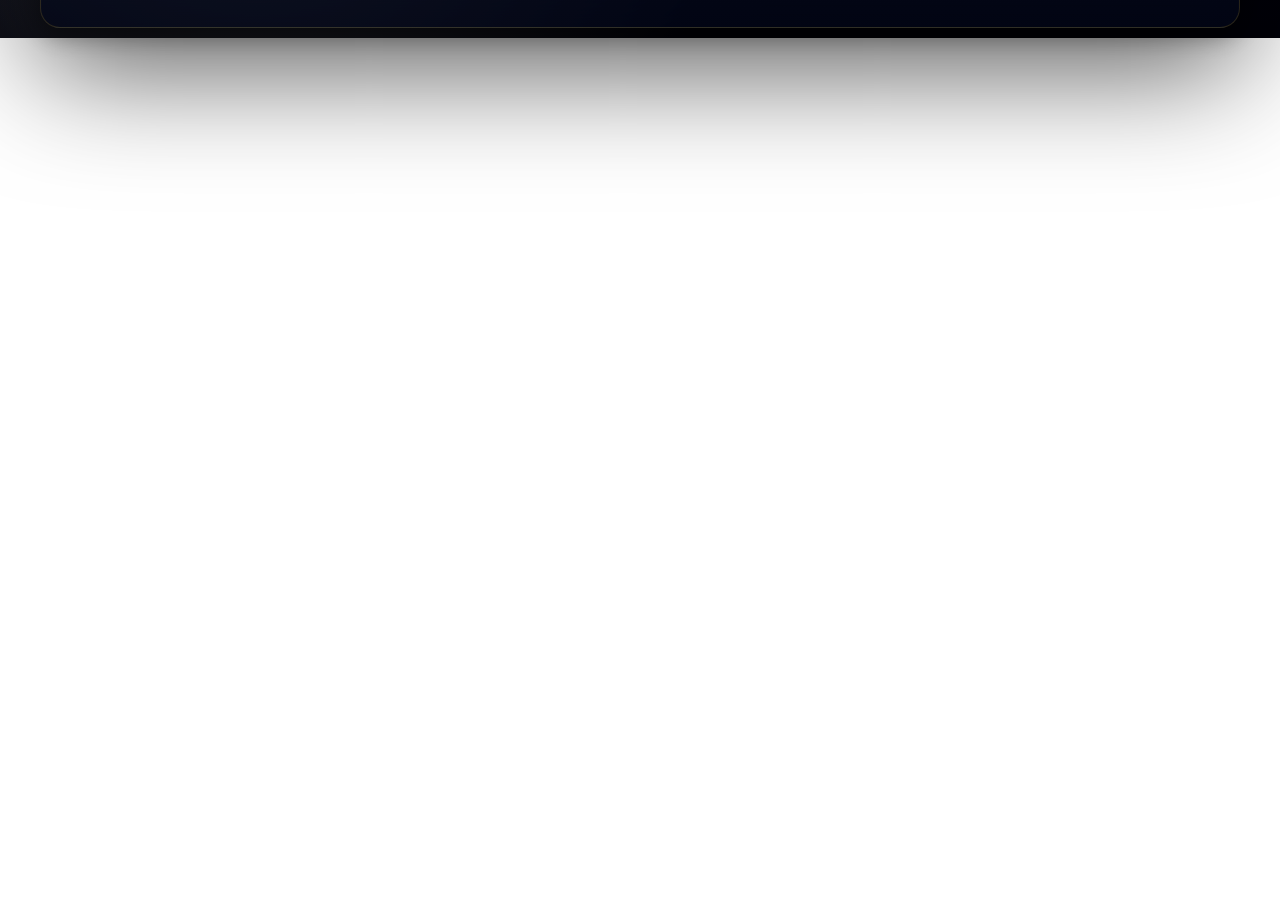
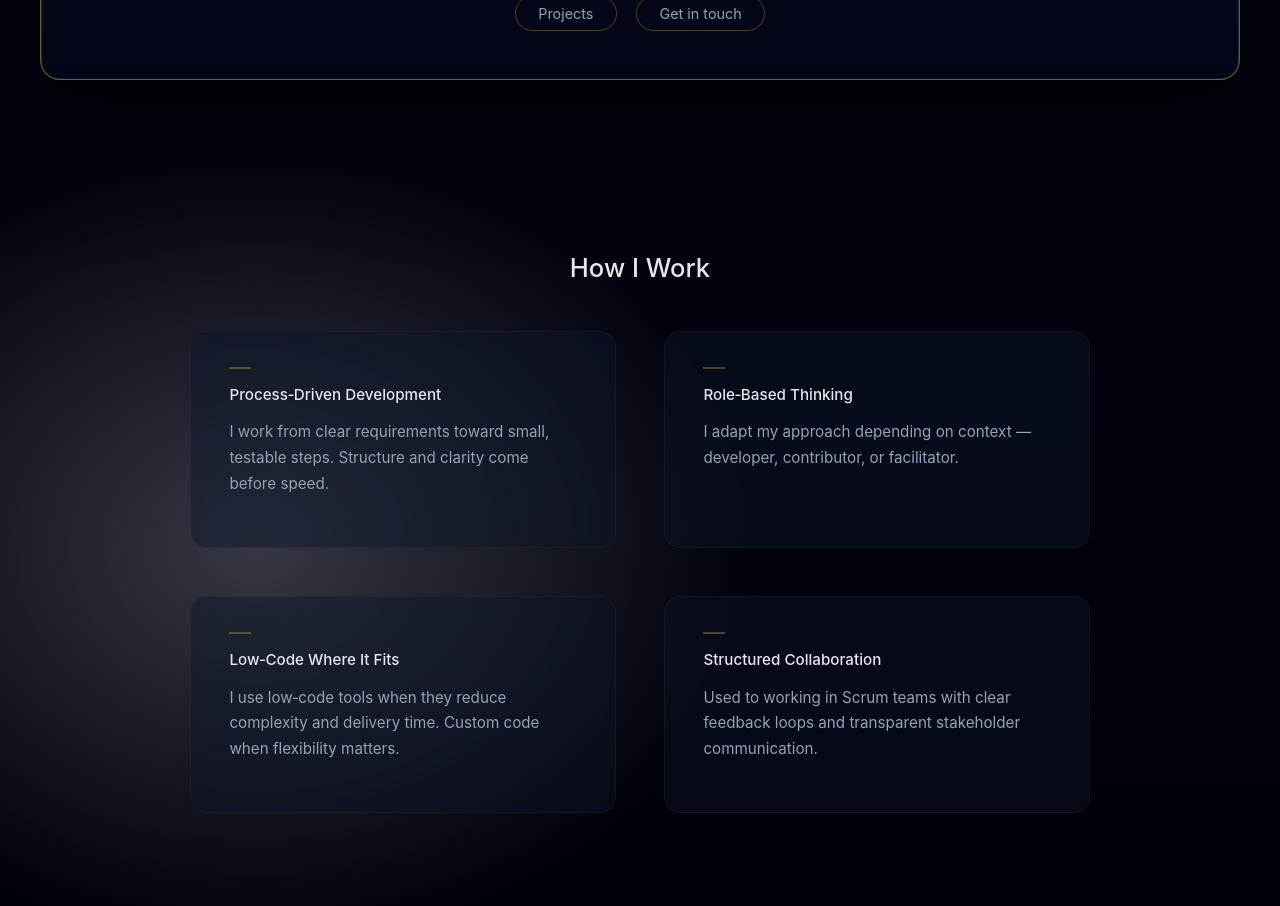
Before and after one commit to wojtek-strzyzowski/Portfolio, a Vue app in the folder Portfolio/: page / in a window 1280 px wide. Shown: the part 940-1846 px from the top of the page. Before the commit the page ends 978 px from the top, so only its background shows below. Built offline with nearby package versions, Linux system fonts and the light colour scheme.

Commit message:
feat: finalize How I Work

```diff
--- a/Portfolio/src/App.vue
+++ b/Portfolio/src/App.vue
@@ -2,6 +2,7 @@
 
 import AppHeader from "@/components/layouts/AppHeader.vue"
 import AppHero from "@/components/sections/HeroSection.vue"
+import About from "@/components/sections/AboutSection.vue"
 
 </script>
 
@@ -23,10 +24,7 @@ import AppHero from "@/components/sections/HeroSection.vue"
       <AppHero />
     <!--</section> -->
 
-
-    <section id="about" class="section">
-      <!-- About -->
-    </section>
+    <About />
 
     <section id="projects" class="section">
       <!-- Projects -->
--- a/Portfolio/src/assets/scss/components/surface.scss
+++ b/Portfolio/src/assets/scss/components/surface.scss
@@ -11,13 +11,13 @@
   backdrop-filter: blur(18px);
   border-radius: 20px;
 
-  border: 1px solid rgba(212, 175, 55, 0.18);
+  border: 1px solid rgba(212, 175, 55, 0.5);
 
 
   box-shadow:
       0 40px 120px rgba(0, 0, 0, 0.65),
       0 8px 24px rgba(0, 0, 0, 0.35),
-      inset 0 1px 2px rgba(255, 255, 255, 0.05);
+      inset 0 1px 2px rgba(255, 255, 255, 0.5);
 
 
   padding: 3rem;
--- /dev/null
+++ b/Portfolio/src/assets/scss/layout/about.scss
@@ -0,0 +1,67 @@
+@use "../abstracts/variables" as vars;
+
+
+.approach {
+  padding: 6rem 0;
+}
+
+.approach__inner {
+  max-width: 900px;         // 👈 bewusst schmaler als Hero
+  margin-inline: auto;
+  padding-inline: 2rem;
+}
+
+.approach__title {
+    font-size: clamp(1.6rem, 2vw, 2rem);
+    font-weight: 500;
+    margin-bottom: 3rem;
+    text-align: center;
+
+    color: vars.$text-primary;
+  }
+
+  .approach__grid {
+    display: grid;
+    grid-template-columns: repeat(2, 1fr);
+    gap: 3rem;
+  }
+
+
+  .approach__item {
+    padding: 2.2rem 2.4rem;
+    border-radius: 16px;
+
+    background: rgba(15, 23, 42, 0.45);
+    backdrop-filter: blur(6px);
+
+    border: 1px solid rgba(255, 255, 255, 0.04);
+  }
+
+
+.approach__item::before {
+  content: "";
+  display: block;
+  width: 22px;
+  height: 2px;
+  margin-bottom: 1rem;
+
+  background: rgba(212, 175, 55, 0.35);
+}
+
+
+
+  .approach__item h3 {
+    font-size: 0.95rem;
+    font-weight: 500;
+    margin-bottom: 0.6rem;
+
+    color: vars.$text-primary;
+  }
+
+
+  .approach__item p {
+    font-size: 0.95rem;
+    line-height: 1.7;
+
+    color: vars.$text-secondary;
+  }
--- a/Portfolio/src/assets/scss/layout/hero.scss
+++ b/Portfolio/src/assets/scss/layout/hero.scss
@@ -1,7 +1,7 @@
 @use "../abstracts/variables" as vars;
 
 .hero {
-  min-height: 30vh;
+  min-height: 60vh;
   display: flex;
   align-items: center;
 
--- a/Portfolio/src/assets/scss/main.scss
+++ b/Portfolio/src/assets/scss/main.scss
@@ -9,6 +9,7 @@
 @use "layout/header";
 @use "layout/hero";
 @use "layout/introquote";
+@use "layout/about";
 //@use "layout/sections";
 
 /* components */
--- a/Portfolio/src/components/layouts/AppHeader.vue
+++ b/Portfolio/src/components/layouts/AppHeader.vue
@@ -7,7 +7,7 @@
 
         <ul class="header-links">
 
-            <li><a href="#about">About</a></li>
+            <li><a href="#about">What I do / How I think</a></li>
             <li><a href="#projects">Projects</a></li>
             <li><a href="#contact">Contact</a></li>
 
--- a/Portfolio/src/components/sections/AboutSection.vue
+++ b/Portfolio/src/components/sections/AboutSection.vue
@@ -0,0 +1,44 @@
+<template>
+    <section id="about" class="section approach">
+      <div class="approach__inner">
+
+        <h2 class="approach__title">How I Work</h2>
+
+        <div class="approach__grid">
+
+          <div class="approach__item">
+            <h3>Process‑Driven Development</h3>
+            <p>
+              I work from clear requirements toward small, testable steps.
+              Structure and clarity come before speed.
+            </p>
+          </div>
+
+          <div class="approach__item">
+            <h3>Role‑Based Thinking</h3>
+            <p>
+              I adapt my approach depending on context — developer, contributor,
+              or facilitator.
+            </p>
+          </div>
+
+          <div class="approach__item">
+            <h3>Low‑Code Where It Fits</h3>
+            <p>
+              I use low‑code tools when they reduce complexity and delivery time.
+              Custom code when flexibility matters.
+            </p>
+          </div>
+
+          <div class="approach__item">
+            <h3>Structured Collaboration</h3>
+            <p>
+              Used to working in Scrum teams with clear feedback loops and
+              transparent stakeholder communication.
+            </p>
+          </div>
+
+        </div>
+      </div>
+    </section>
+  </template>
--- a/Portfolio/src/components/sections/HeroSection.vue
+++ b/Portfolio/src/components/sections/HeroSection.vue
@@ -7,7 +7,7 @@
 
         <p class="hero__subtitle">
           Web Developer<br />
-          Vue · Business Applications · Power Platform
+          I build role-based business applications and automate real-world processes.
         </p>
 
         <div class="hero__actions">
```
Also changed, not shown: 1 other file (tests, documents, lock files or other folders).
